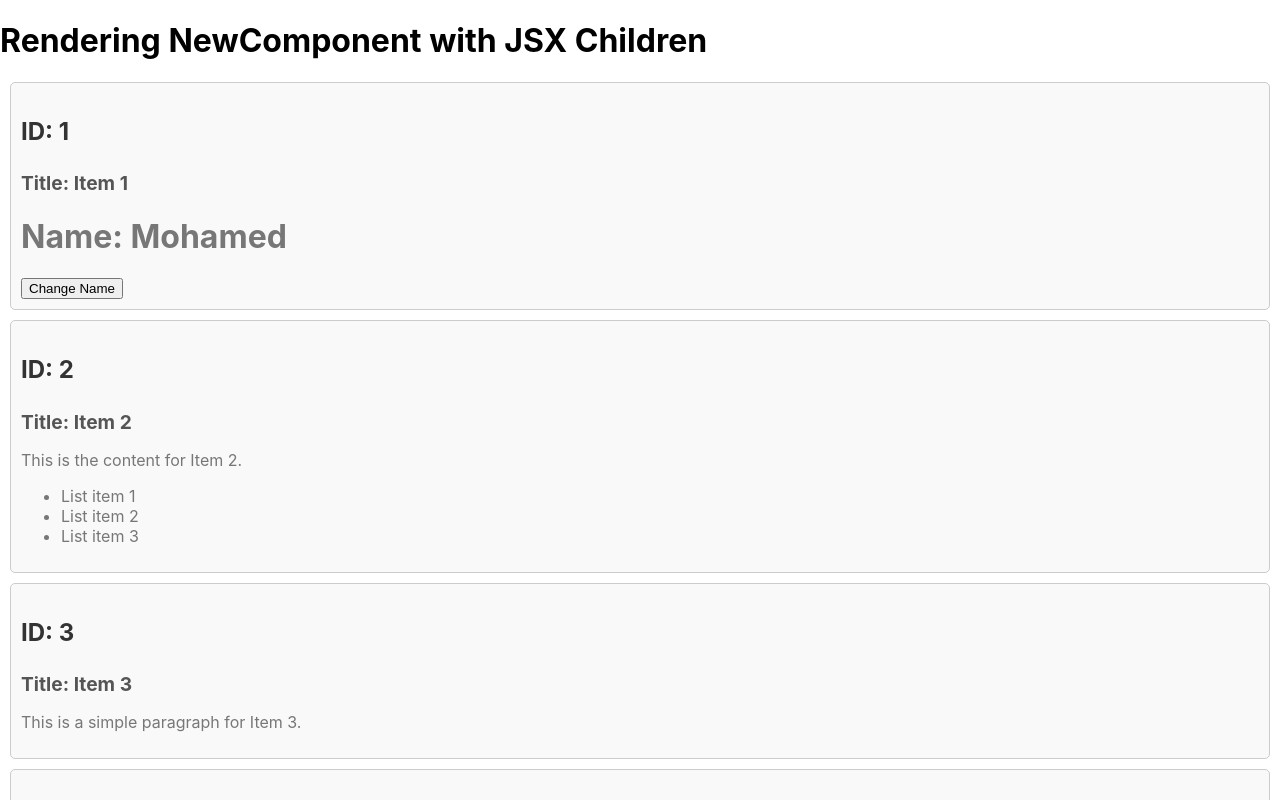
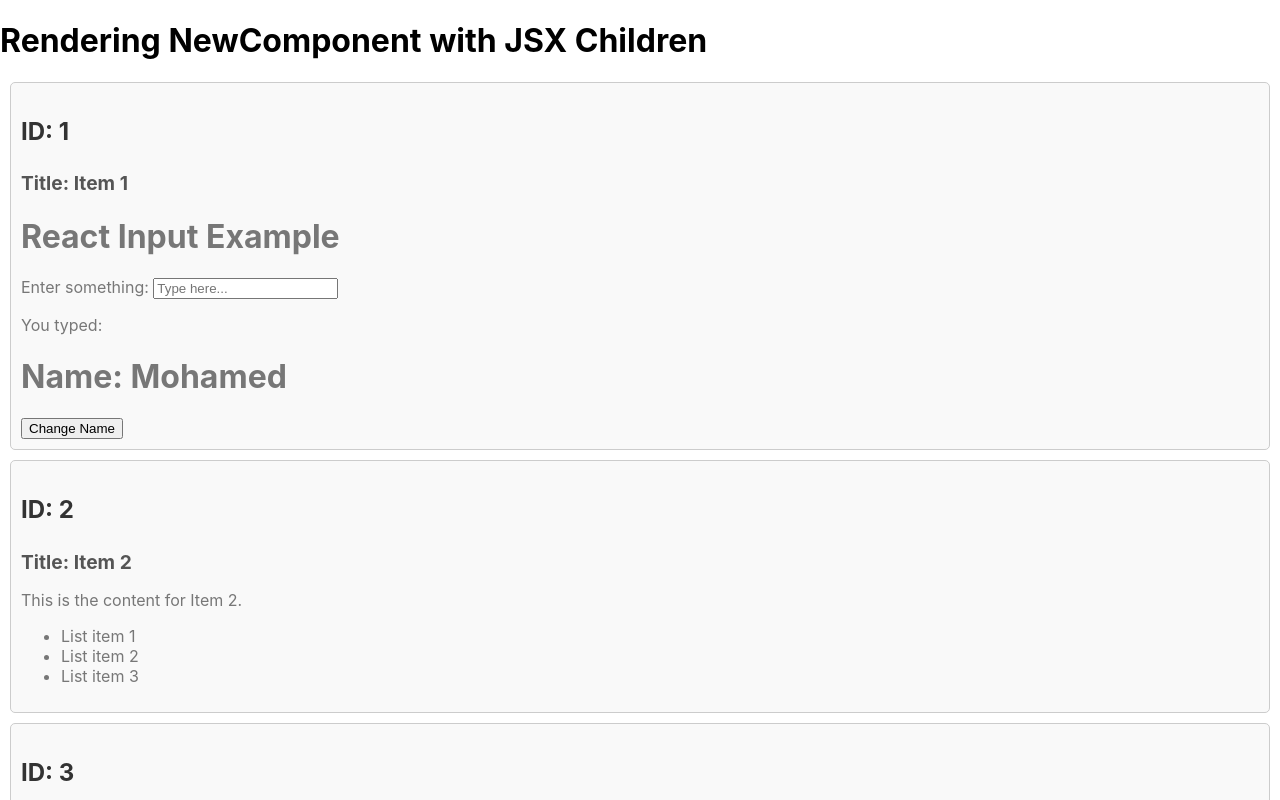
Before and after one commit to MohamedHany17m8/react, a React (Create React App) app: page / in a window 1280 px wide. Shown: the top 800 px of the page. Built offline with nearby package versions, Linux system fonts and the light colour scheme.

Commit message:
input state

```diff
--- a/src/App.js
+++ b/src/App.js
@@ -1,6 +1,7 @@
 import React from "react";
 import NewComponent from "./NewComponent";
 import { useState } from "react";
+import InputComponent from "./InputComponent";
 const App = () => {
   const [name, setName] = useState("Mohamed");
   const [clickCount, setClickCount] = useState(0);
@@ -21,6 +22,8 @@ const App = () => {
       title: "Item 1",
       children: (
         <div>
+          <h1>React Input Example</h1>
+          <InputComponent />
           <h1>Name: {name}</h1>
           <button onClick={handleClick}>Change Name</button>
         </div>
--- /dev/null
+++ b/src/InputComponent.js
@@ -0,0 +1,27 @@
+import React, { useState } from "react";
+
+const InputComponent = () => {
+  // Initialize state to store the input value
+  const [inputValue, setInputValue] = useState("");
+
+  // Function to handle input changes
+  const handleInputChange = (event) => {
+    setInputValue(event.target.value);
+  };
+
+  return (
+    <div>
+      <label htmlFor="inputField">Enter something: </label>
+      <input
+        type="text"
+        id="inputField"
+        value={inputValue}
+        onChange={handleInputChange}
+        placeholder="Type here..."
+      />
+      <p>You typed: {inputValue}</p>
+    </div>
+  );
+};
+
+export default InputComponent;
```
